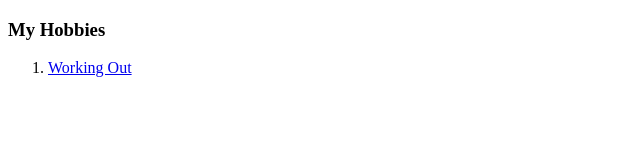
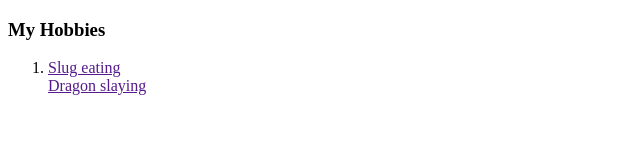
Before and after one commit to hellofound/Shreks-CV, a plain HTML site: page hobbies.html in a window 1280 px wide. Shown: the whole page, without its empty margins (0-640 px from the left). Drawn offline with Linux system fonts and the light colour scheme.

Commit message:
Update Hobbies

```diff
--- a/hobbies.html
+++ b/hobbies.html
@@ -7,7 +7,8 @@
 <body>
     <h3>My Hobbies</h3>
     <ol>
-        <li><a href="https://hips.hearstapps.com/hmg-prod/images/two-friends-exercising-bench-press-in-gym-royalty-free-image-1582556408.jpg">Working Out</a></li>
+        <li><a href="">Slug eating</a></li
+        <li><a href="">Dragon slaying</a></li>
     </ol>
 </body>
 </html>
```
